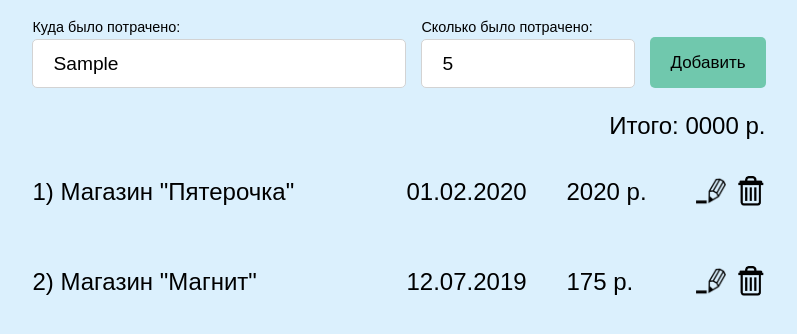
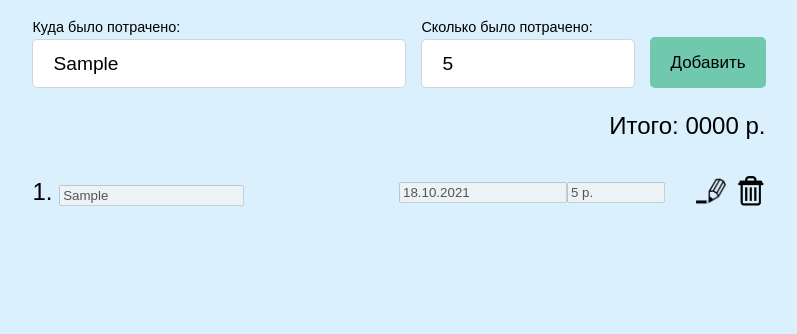
Before and after one commit to rlimonov-exceedteam/CostAccountingTable, a plain HTML site: page index.html in a window 1280 px wide. Both pictures are taken after typing "Sample", "5" into the empty fields and a click on the button "Добавить". Shown: the part 106-440 px from the top of the page, without its empty margins (241-1038 px from the left). Drawn offline with Linux system fonts and the light colour scheme.

Commit message:
functionality of add button

```diff
--- a/index.html
+++ b/index.html
@@ -29,49 +29,7 @@
         Итого: 0000 р.
       </p>
       <div class="expenses-root">
-<!--this is an exemple of expense notes-->
-        <div class="expense">
-          <p class="shop">
-            1) Магазин "Пятерочка"
-          </p>
-          <div class="date-amount-wrapper">
-            <p class="date">
-              01.02.2020
-            </p>
-            <p class="amount">
-              2020 р.
-            </p>
-            <div class="buttons">
-              <button class="edit" onclick="editNote(event)">
-                <img src="images/edit-icon.png">
-              </button>
-              <button class="delete" onclick="deleteNote(event)">
-                <img src="images/trash-icon.png">
-              </button>
-            </div>
-          </div>
-        </div>
-        <div class="expense">
-          <p class="shop">
-            2) Магазин "Магнит"
-          </p>
-          <div class="date-amount-wrapper">
-            <p class="date">
-              12.07.2019
-            </p>
-            <p class="amount">
-              175 р.
-            </p>
-            <div class="buttons">
-              <button class="edit">
-                <img src="images/edit-icon.png">
-              </button>
-              <button class="delete">
-                <img src="images/trash-icon.png">
-              </button>
-            </div>
-          </div>
-        </div>
+
       </div>
     </div>
   </body>
--- a/main.js
+++ b/main.js
@@ -0,0 +1,88 @@
+const notes = [];
+let divsArray = [];
+
+const getAllNotes = async (notes) => {
+  const response = await fetch('http://localhost:8000/allNotes', {
+    method: 'GET'
+  });
+
+  let result;
+
+  if (response.ok) {
+    result = await response.json();
+  } else {
+    alert(`Error HTTP: ${response.status}`);
+  }
+
+  for (let el of result.data) {
+    notes.push({
+                shop,
+                date,
+                amount,
+                _id
+               });
+  }
+}
+
+const render = () => {
+  divsArray = [];
+  const length = notes.length;
+
+  notes.forEach((el, i) => {
+    const div = `<div class="expense">
+                  <p class="shop">
+                    <span>
+                    ${length - i}.
+                    </span>
+                    <input class="editable-data" disabled type="text" value="${el.shop}"></input>
+                  </p>
+                  <div class="date-amount-wrapper">
+                    <input class="date editable-data" disabled type="text" value="${el.date}"></input>
+                    <input class="amount editable-data" disabled type="text" value="${el.amount} р."></input>
+                    <div class="buttons">
+                      <button class="edit" onclick="editNote(event)">
+                        <img src="images/edit-icon.png">
+                      </button>
+                      <button class="delete">
+                        <img src="images/trash-icon.png">
+                      </button>
+                    </div>
+                  </div>
+                </div>`;
+
+    divsArray.unshift(div);
+  });
+
+  const allDivs = divsArray.join('');
+  document.getElementsByClassName('expenses-root')[0].innerHTML = allDivs;
+}
+
+const addNote = (event) => {
+  const shopName = event.target.parentElement.children[0].children[1].value;
+  const amount = event.target.parentElement.children[1].children[1].value;
+  const date = new Date();
+
+  notes.push({
+    shop: shopName,
+    date: `${date.getDate()}.${date.getMonth()}.${date.getFullYear()}`,
+    amount,
+   });
+
+  render();
+}
+
+const editNote = (event) => {
+  const parentDiv = event.target.parentElement.parentElement.parentElement.parentElement;
+  const shopInput = parentDiv.children[0].children[1];
+  const dataInput = parentDiv.children[1].children[0];
+  const amountInput = parentDiv.children[1].children[1];
+  const date = new Date();
+
+  shopInput.disabled = false;
+  shopInput.classList.value = 'editable-data ready-to-edit';
+
+  dataInput.disabled = false;
+  dataInput.value = `${date.getFullYear()}-${date.getMonth()}-${date.getDate()}`
+  dataInput.type = 'date';
+
+}
```
